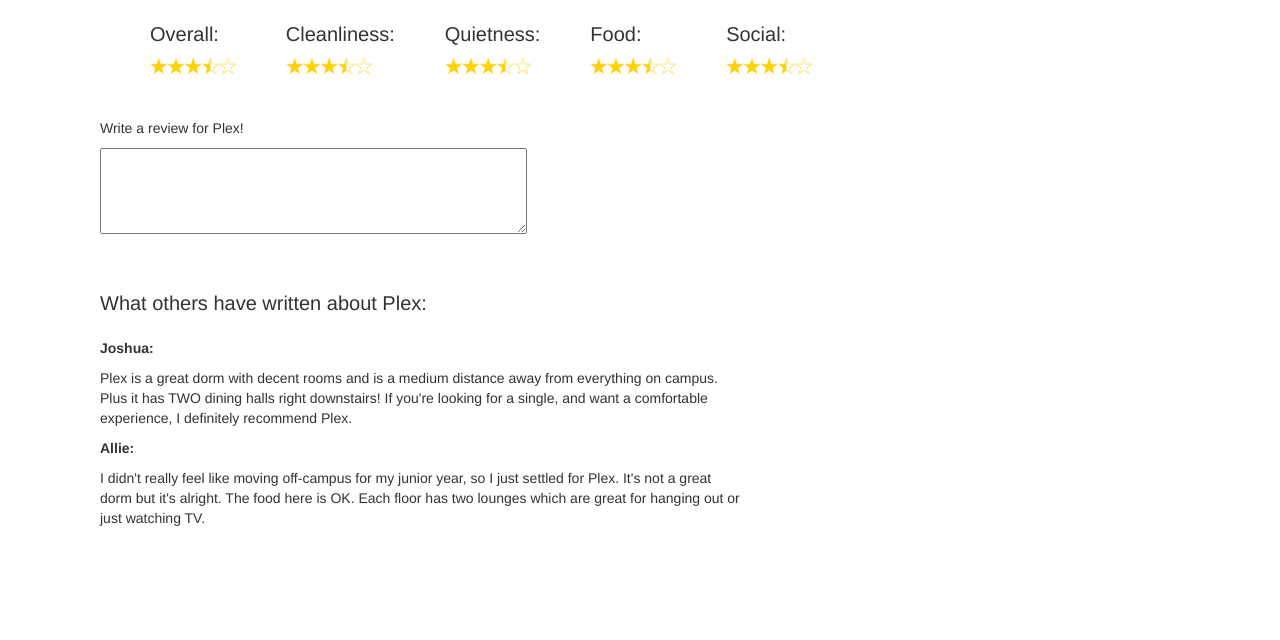
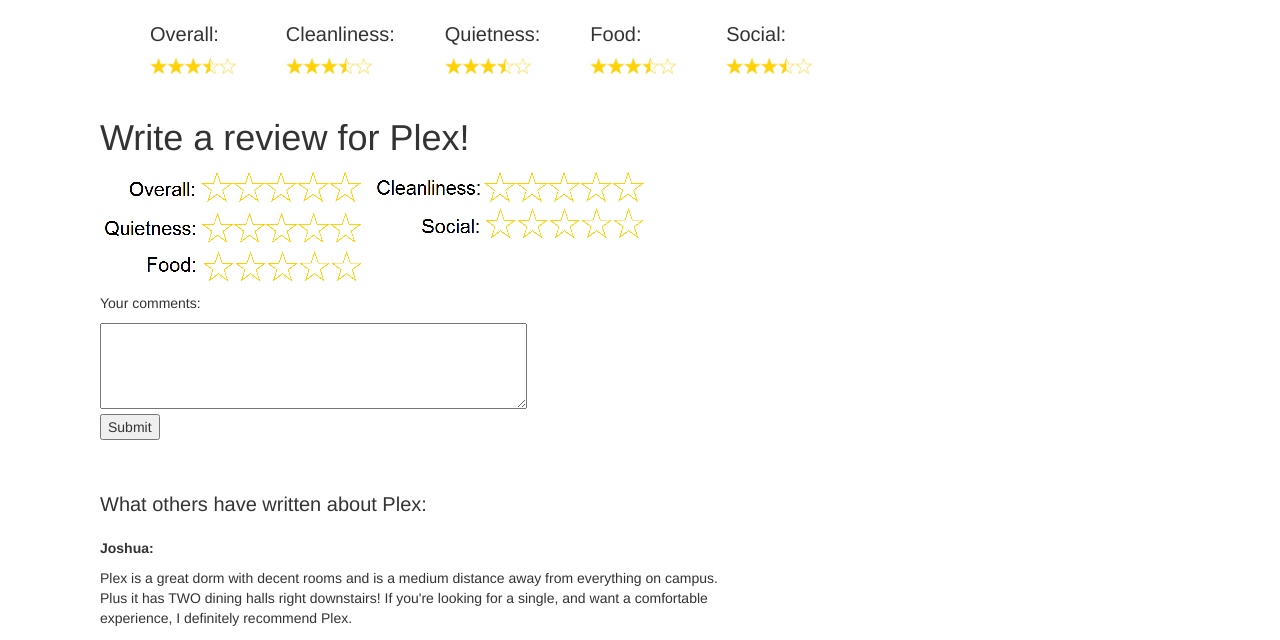
Before and after one commit to TheZallen/inHouse, a plain HTML site: page plex.html in a window 1280 px wide. Shown: the part 684-1324 px from the top of the page. Before the commit the page ends 1242 px from the top, so only its background shows below. Drawn offline with nearby package versions, Linux system fonts and the light colour scheme.

Commit message:
fixed reviews

```diff
--- a/custom.css
+++ b/custom.css
@@ -95,7 +95,7 @@ body {
 	border: none;
 	color: #ecf0f1;
 	text-align: right;
-	font-size: 2em;
+		: 2em;
 	-webkit-transition: background-color .5s, padding-right .5s; /* For Safari 3.1 to 6.0 */
 	transition: background-color .5s, padding-right .5s;
 }
--- a/plex.css
+++ b/plex.css
@@ -113,6 +113,17 @@ body {
 	font-size: 10;
 }
 
+#submit-ratings
+{
+	position:relative;
+
+}
+
+#button
+{
+	margin-left:100px;
+}
+
 #comments
 {
 	margin-left:100px;
--- a/plex.html
+++ b/plex.html
@@ -110,8 +110,16 @@
 
 
     <div id="submit-comment">
-      <p> Write a review for Plex! </p>
+      <h1> Write a review for Plex! </h1>
+      <div id="submit-ratings">
+        <img src="ratings.png" />
+      </div>
+      <p> Your comments: </p>
     <textarea rows="4" cols="50"> </textarea>
+    </div>
+    <div id="button">
+    <button type="button"> Submit </button>
+
     </div>
 
     <div id="comments">
```
Also changed, not shown: ratings.png (added).
